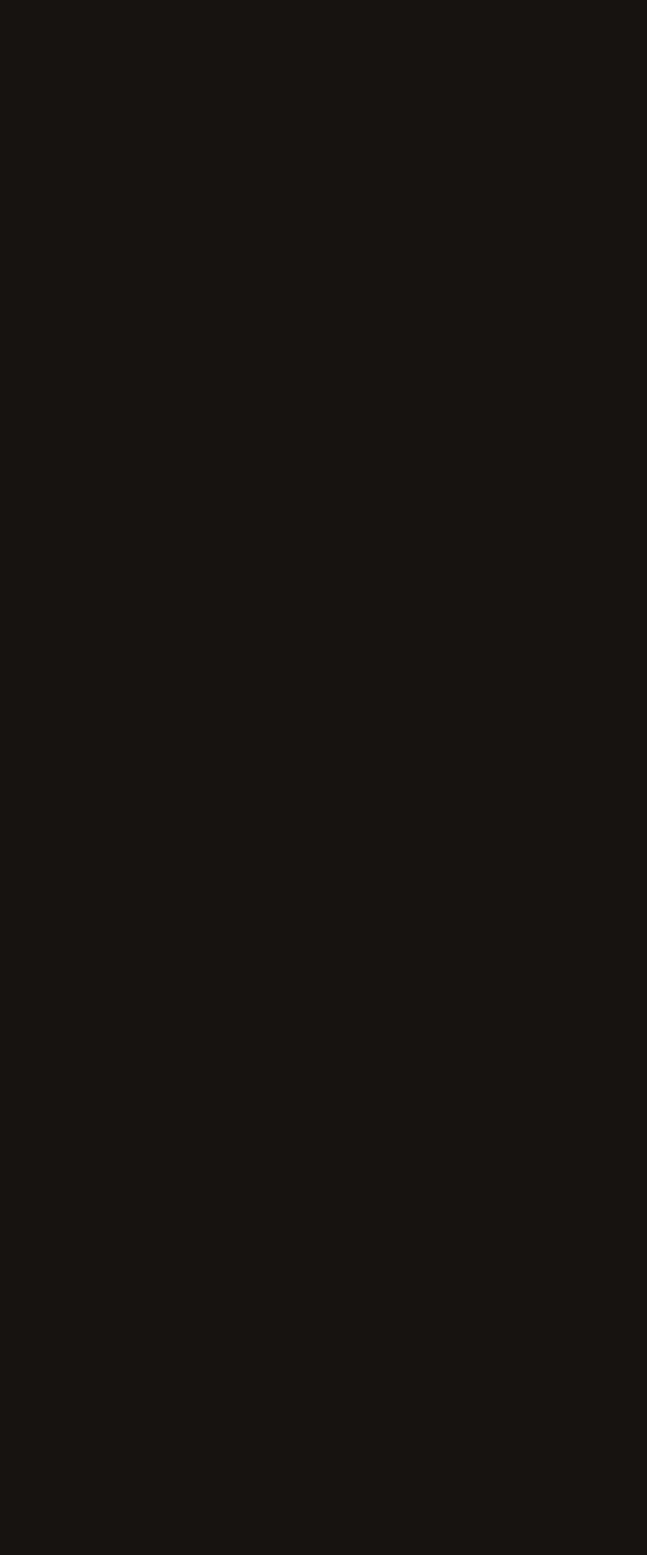
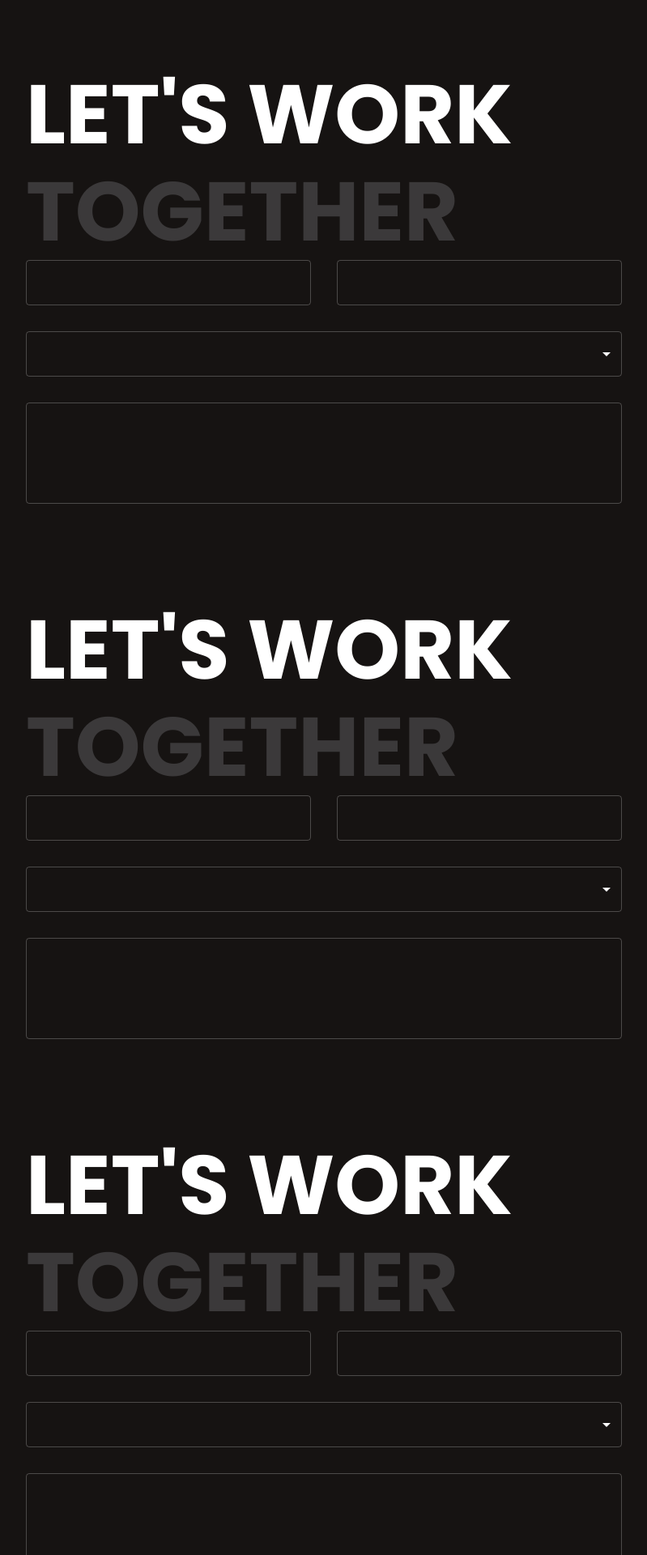
Before and after one commit to rotembab/resume-frontend, a React (Vite) app: page / in a window 1280 px wide. Shown: the part 1613-3533 px from the top of the page at 81% size, without its empty margins (448-1247 px from the left). Before the commit the page ends 1574 px from the top, so only its background shows below. Built offline with nearby package versions, Linux system fonts and the light colour scheme.

Commit message:
removed render when visible due to bugs

```diff
--- a/src/components/pages/contact-me/contact-me.component.tsx
+++ b/src/components/pages/contact-me/contact-me.component.tsx
@@ -6,14 +6,14 @@ import { useTranslation } from 'react-i18next';
 import { ContactForm } from './contact-form.component';
 
 export const ContactMe = () => {
-  const { ref, inView } = useInView({
-    triggerOnce: true, // Ensures the component only loads once when in view
-    threshold: 1, // Adjust based on when you consider the component "visible"
-  });
+  // const { ref, inView } = useInView({
+  //   triggerOnce: true, // Ensures the component only loads once when in view
+  //   threshold: 1, // Adjust based on when you consider the component "visible"
+  // });
   const { t } = useTranslation();
   return (
-    <div ref={ref}>
-      {inView && (
+    // <div ref={ref}>
+    //   {inView && (
     <SlideFadeTransition
       fadeAppear
       fadeIn
@@ -38,7 +38,7 @@ export const ContactMe = () => {
         </Grid>
       </Grid>
     </SlideFadeTransition>
-      )}
-    </div>
+    // )}
+    // </div>
   );
 };
--- a/src/components/pages/home/home.page.tsx
+++ b/src/components/pages/home/home.page.tsx
@@ -11,6 +11,15 @@ export const HomePage = () => {
       <Grid size={12}>
         <ContactMe />
       </Grid>
+      <Grid size={12}>
+        <ContactMe />
+      </Grid>
+      <Grid size={12}>
+        <ContactMe />
+      </Grid>
+      <Grid size={12}>
+        <ContactMe />
+      </Grid>
     </Grid>
   );
 };
```
Lines whose indentation alone changed are shown as unchanged.
